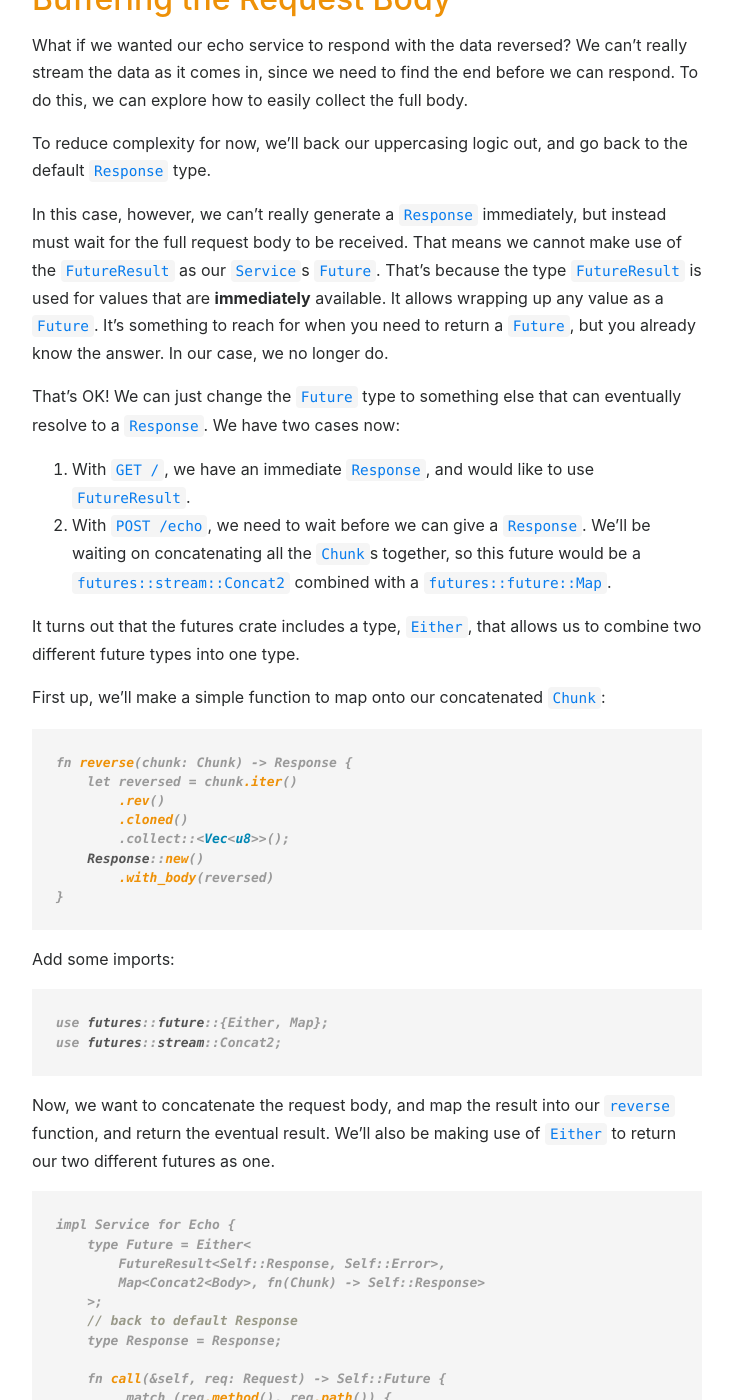
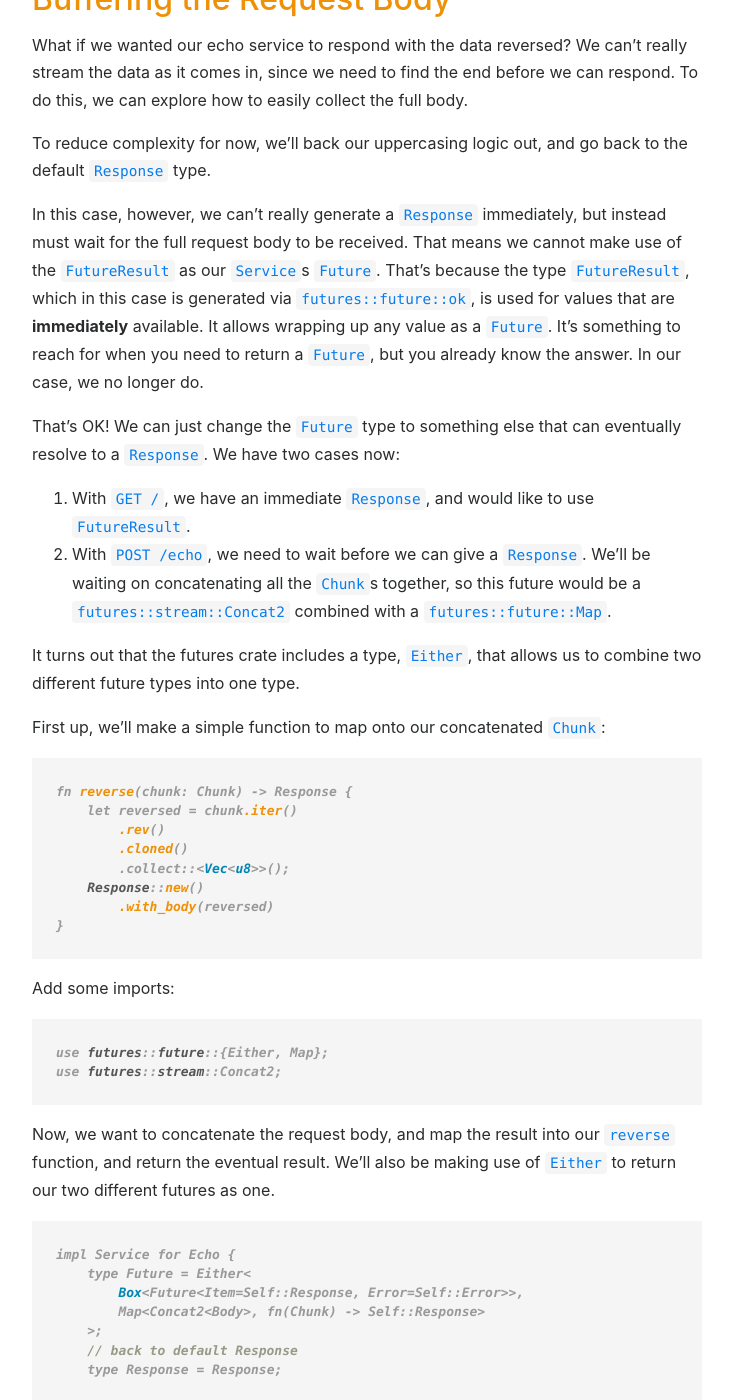
Before and after one commit to hyperium/hyperium.github.io, a Jekyll site: the page built from _guides/server/echo.md, in a window 1280 px wide and 1400 px high, scrolled down 3096 px. Shown: the whole window, without its empty margins (338-1070 px from the left). Built offline with Jekyll 4.4.1, drawn with Linux system fonts in a browser that asks for light colours; some of the changed text lies outside the part shown.

Commit message:
Inital changes from FutureResult to Box<Future>

```diff
--- a/_guides/server/echo.md
+++ b/_guides/server/echo.md
@@ -40,7 +40,7 @@
 #    type Request = Request;
 #    type Response = Response;
 #    type Error = hyper::Error;
-#    type Future = futures::future::FutureResult<Self::Response, Self::Error>;
+#    type Future = Box<Future<Item=Self::Response, Error=Self::Error>>;
 
     fn call(&self, req: Request) -> Self::Future {
         let mut response = Response::new();
@@ -57,7 +57,7 @@
             },
         };
 
-        futures::future::ok(response)
+        Box::new(futures::future::ok(response))
     }
 }
 
@@ -92,7 +92,7 @@
 #     type Request = Request;
 #     type Response = Response;
 #     type Error = hyper::Error;
-#     type Future = futures::future::FutureResult<Self::Response, Self::Error>;
+#     type Future = Box<Future<Item=Self::Response, Error=Self::Error>>;
 #
 #     fn call(&self, req: Request) -> Self::Future {
 #         let mut response = Response::new();
@@ -203,7 +203,7 @@
 
 To reduce complexity for now, we'll back our uppercasing logic out, and go back to the default `Response` type.
 
-In this case, however, we can't really generate a `Response` immediately, but instead must wait for the full request body to be received. That means we cannot make use of the `FutureResult` as our `Service`s `Future`. That's because the type `FutureResult` is used for values that are **immediately** available. It allows wrapping up any value as a `Future`. It's something to reach for when you need to return a `Future`, but you already know the answer. In our case, we no longer do.
+In this case, however, we can't really generate a `Response` immediately, but instead must wait for the full request body to be received. That means we cannot make use of the `FutureResult` as our `Service`s `Future`. That's because the type `FutureResult`, which in this case is generated via `futures::future::ok`, is used for values that are **immediately** available. It allows wrapping up any value as a `Future`. It's something to reach for when you need to return a `Future`, but you already know the answer. In our case, we no longer do.
 
 That's OK! We can just change the `Future` type to something else that can eventually resolve to a `Response`. We have two cases now:
 
@@ -260,7 +260,7 @@
 #     type Request = Request;
 #     type Error = hyper::Error;
     type Future = Either<
-        FutureResult<Self::Response, Self::Error>,
+        Box<Future<Item=Self::Response, Error=Self::Error>>,
         Map<Concat2<Body>, fn(Chunk) -> Self::Response>
     >;
     // back to default Response
@@ -269,8 +269,8 @@
     fn call(&self, req: Request) -> Self::Future {
          match (req.method(), req.path()) {
             (&Method::Get, "/") => {
-                Either::A(futures::future::ok(
-                    Response::new().with_body("Try POSTing data to /echo")
+                Either::A(Box::new(futures::future::ok(
+                    Response::new().with_body("Try POSTing data to /echo"))
                 ))
             },
             (&Method::Post, "/echo") => {
@@ -281,8 +281,8 @@
                 )
             },
             _ => {
-                Either::A(futures::future::ok(
-                    Response::new().with_status(StatusCode::NotFound)
+                Either::A(Box::new(futures::future::ok(
+                    Response::new().with_status(StatusCode::NotFound))
                 ))
             },
         }
```
Also changed, not shown: _guides/server/hello-world.md (+5 -3 lines).
